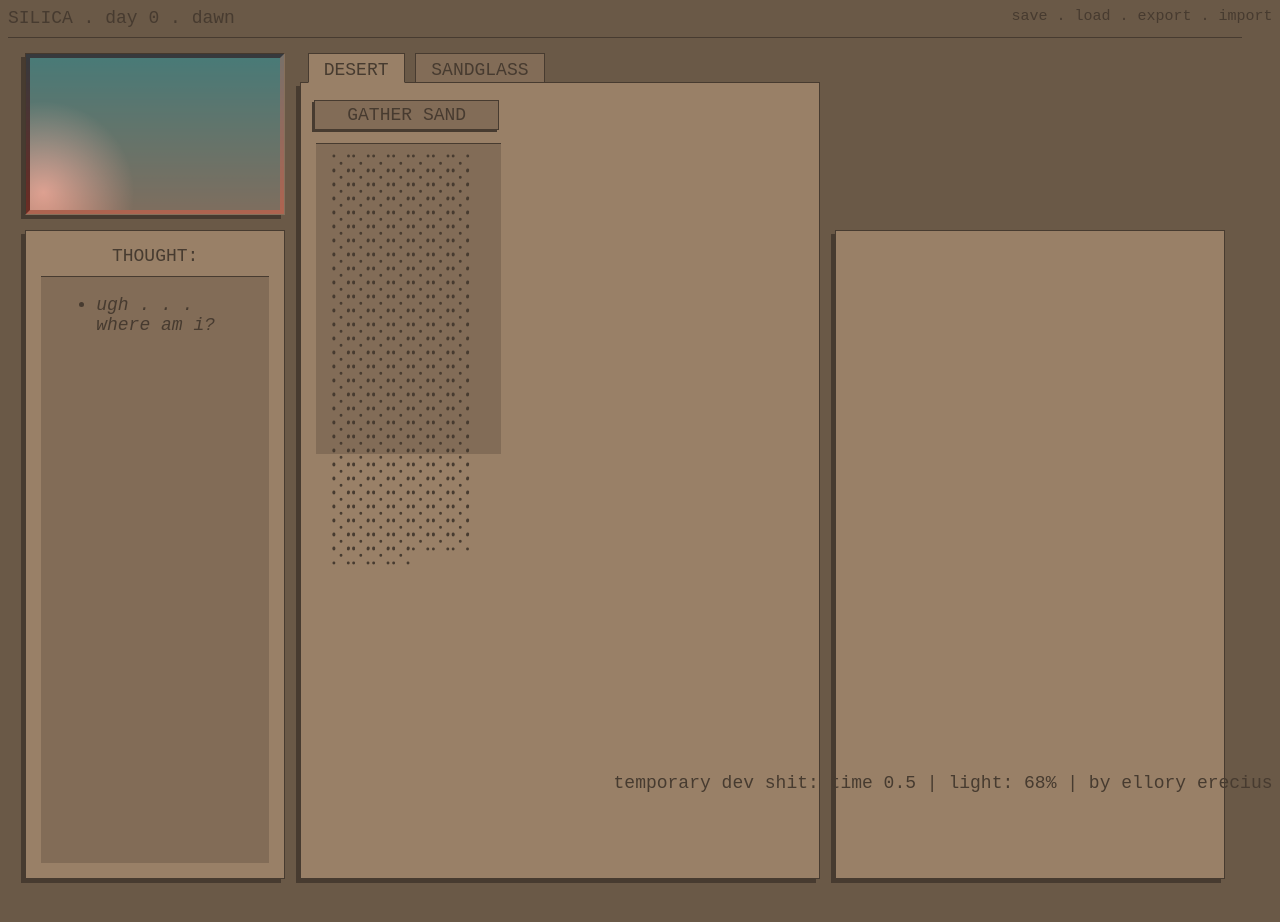
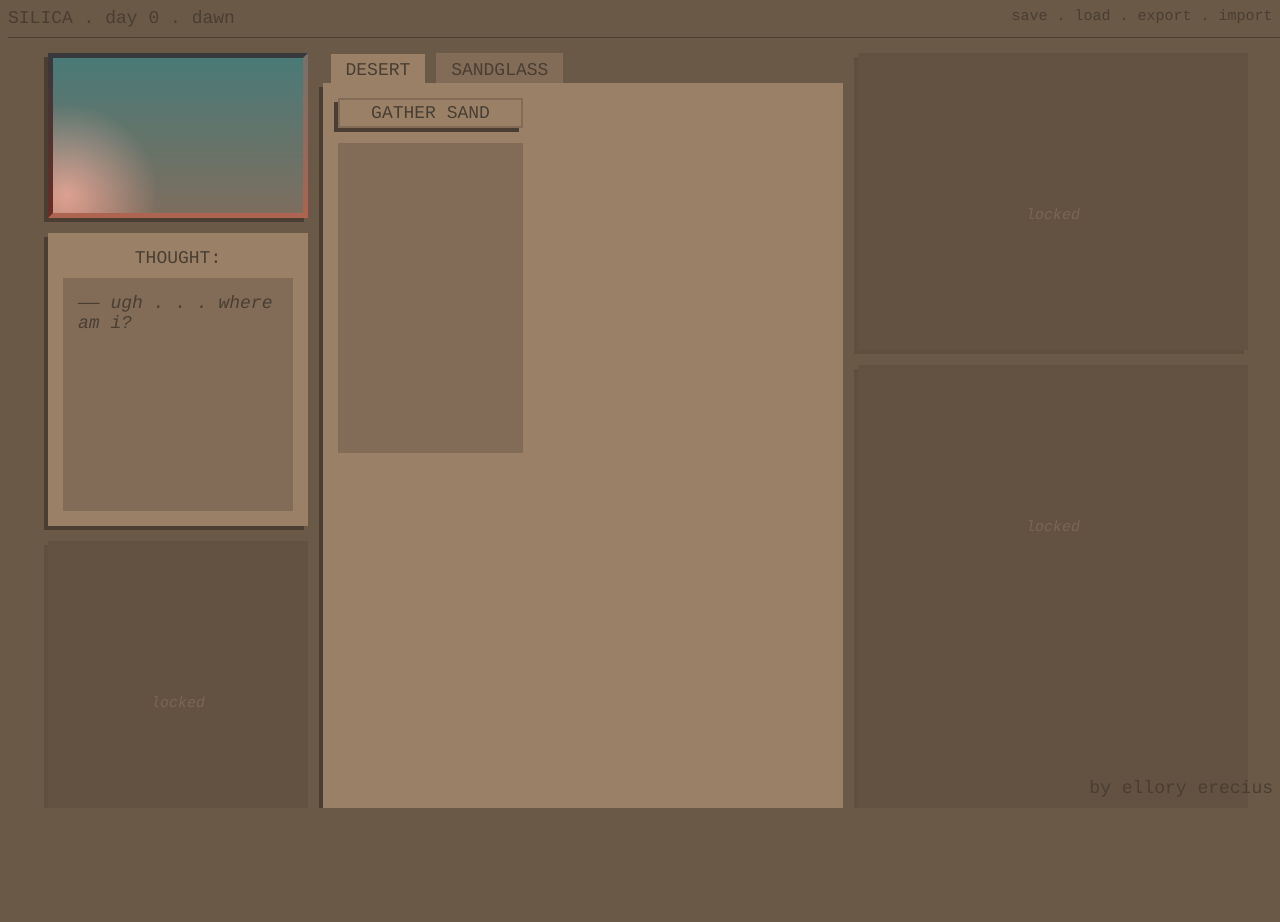
Before and after one commit to eerecius/silica, a plain HTML site: page index.html in a window 1280 px wide. After the commit the page ends 808 px from the top, so only its background shows below. Drawn offline with Linux system fonts and the light colour scheme.

Commit message:
Add files via upload

```diff
--- a/index.html
+++ b/index.html
@@ -15,13 +15,13 @@
 
 SILICA . day <span id = "days"></span> . <span id = "light-phrase"></span>
 
+<hr>
+</header>
 
 <div title = "no functionality yet LOOOL" style = "font-size: smaller; position: absolute; top: 7.5px; right: 7.5px;">
 	save . load . export .  import
+
 </div>
-<hr>
-</header>
-
 <div class = "body-grid">
 
 	<!-- left -->
@@ -36,7 +36,7 @@ SILICA . day <span id = "days"></span> . <span id = "light-phrase"></span>
 
 <div id = "thought" class = "box">
 	<div style = "text-align: center; grid-column: 2 / 3; grid-row: 2 / 3;">THOUGHT:</div>
-	<div class = "in-box" style = "font-style: italic; overflow: hidden; grid-column: 2 / 3; grid-row: 3 / 4;">
+	<div class = "in-box" style = "font-style: italic; overflow: auto; grid-column: 2 / 3; grid-row: 3 / 4;">
 		<div class = "text">
 			<ul>
 			<span id = "thought-array"></span>
@@ -57,8 +57,7 @@ SILICA . day <span id = "days"></span> . <span id = "light-phrase"></span>
 			<div class = "in-box" style = "overflow-wrap: anywhere; font-size: 24px; line-height: 14px; width: 155px; padding: 15px; height: 280px;">
 				<span id = "sand-count"></span>
 			</div>
-
-			<span id = "gather-msg" style = "margin-left: 7.5px; font-style: italic; font-size: 12px;"></span>
+			<span id = "gather-msg" style = "font-style: italic; font-size: 12px;"></span>
 		</div>
 
 		<div id = "sandglass-tab" class = "tab-content text">
@@ -75,14 +74,16 @@ SILICA . day <span id = "days"></span> . <span id = "light-phrase"></span>
 	</div>
 </div>
 
-<div style = "grid-column: 3 / 4; grid-row: 5 / 20;" class = "box">
-</div>
+<div style = "grid-column: 1 / 2; grid-row: 12 / 20; background-color: #56483a; color: #998067; text-align: center; vertical-align: middle; font-size: smaller; font-style: italic; line-height: 325px; opacity: 33%;" class = "box">locked</div>
+
+<div style = "grid-column: 3 / 4; grid-row: 1 / 8; background-color: #56483a; color: #998067; text-align: center; vertical-align: middle; font-size: smaller; font-style: italic; line-height: 325px; opacity: 33%;" class = "box">locked</div>
+
+<div style = "grid-column: 3 / 4; grid-row: 8 / 20; background-color: #56483a; color: #998067; text-align: center; vertical-align: middle; font-size: smaller; font-style: italic; line-height: 325px; opacity: 33%;" class = "box">locked</div>
 
 </div>
 
-
 <footer>
-	temporary dev shit: time <span id = "game-time"></span> | light: <span id = "light-level"></span>% | by ellory erecius
+	by ellory erecius
 </footer>
 
 </body>
--- a/interface.css
+++ b/interface.css
@@ -3,28 +3,30 @@ COLORS:
 main: #998067
 mid: #826c57
 bg: #6a5947
-dark: #473b30
+dark: #4a3e32
 */
 html {
-	height: 98vh;
-	width: 98vw;
+	height: 100vh;
+	width: 100vw;
+	overflow: hidden;
 }
 
 body {
 	height: 100%;
 	width: 100%;
-	font-family: monospace, monospace;
+	font-family: courier, monospace;
 	font-size: 18px;
-	color: #473b30;
+	color: #4a3e32;
 
 	background-color: #6a5947;
-	scrollbar-color: #998067 #826c57;
+	scrollbar-color: #6a5947 #826c57;
+	scrollbar-width: none;
 	cursor: grab;
 	overflow-y: auto;
 	overflow-x: auto;
 
 	display: grid;
-	grid-template-columns: 1fr 5px;
+	grid-template-columns: 1fr;
 	grid-template-rows: 30px 1fr 30px;
 	gap: 15px;
 }
@@ -38,9 +40,9 @@ footer {
 	justify-self: right;
 	grid-column: 1 / 2;
 	grid-row: 3 / 4;
-	position: absolute;
-	bottom: 7.5px;
-	right: 7.5px;
+	position: sticky;
+	bottom: 0;
+	right: 15px;
 }
 
 .body-grid {
@@ -51,26 +53,26 @@ footer {
 	grid-column: 1 / 2;
 	grid-row: 2 / 3;
 	grid-template-columns: 1fr 2fr 1.5fr;
-	grid-template-rows: repeat(20, 1fr);
+	grid-template-rows: repeat(4, 30px) repeat(16, 1fr);
 	gap: 15px;
-	justify-self: top;
+	justify-self: center;
 }
 
 hr {
 	height: 1px;
-	background-color: #473b30;
+	background-color: #4a3e32;
 	border: 0px;
 }
 
 ::selection {
 	color: #998067;
-	background-color: #473b30;
+	background-color: #4a3e32;
 }
 
 .box {
-	border: 1px solid #473b30;
+
 	background-color: #998067;
-	box-shadow: -4px 4px #473b30;
+	box-shadow: -4px 4px #4a3e32;
 	overflow-wrap: anywhere;
 }
 
@@ -81,15 +83,22 @@ hr {
 
 .in-box {
 	background-color: #826c57;
-	border-top: 1px solid #473b30;
+
 }
 
 #thought {
 	grid-column: 1 / 2;
-	grid-row: 5 / 20;
+	grid-row: 5 / 12;
 	display: grid;
 	grid-template-columns: 15px 1fr 15px;
 	grid-template-rows: 15px 30px 1fr 15px;
+}
+
+ul {
+	list-style-type: "—— ";
+	list-style-position: inside;
+	margin: 0;
+	padding: 0px;
 }
 
 #center {
@@ -97,7 +106,7 @@ hr {
 	grid-row: 1 / 20;
 	display: grid;
 	grid-template-columns: 1fr;
-	grid-template-rows: 29px 1fr;
+	grid-template-rows: 30px 1fr;
 }
 
 #center-tabs {
@@ -118,8 +127,8 @@ input[type = "button"]{
 button {
 	font-family: inherit;
 	font-size: inherit;
-	color: #473b30;
-	border: 1px solid #473b30;
+	color: #4a3e32;
+	border: none;
 	height: 30px;
 	background-color: #998067;
 	cursor: grab;
@@ -131,19 +140,20 @@ button:active {
 }
 
 button.normal {
-	box-shadow: -4px 4px #473b30;
+	box-shadow: -4px 4px #4a3e32;
 	margin-bottom: 15px;
+	border: 2px solid #826c57;
 }
 
 button.normal:active {
 	transform: translateY(2px) translateX(-2px);
-	box-shadow: -2px 2px #473b30;
+	box-shadow: -2px 2px #4a3e32;
 }
 
 button.normal:disabled {
 	background-color: #826c57;
 	transform: translateY(2px) translateX(-2px);
-	box-shadow: -2px 2px #473b30
+	box-shadow: -2px 2px #4a3e32
 }
 
 .tab {
@@ -158,8 +168,8 @@ button.normal:disabled {
 	background-color: #826c57;
 	padding-left: 15px;
 	padding-right: 15px;
-	padding-top: 5px;
-	border-bottom: 1px solid #473b30;
+	padding-top: 4px;
+
 	height: 30px;
 }
 
--- a/main.js
+++ b/main.js
@@ -1,5 +1,5 @@
 // resource variables
-let sandCount = 1000;
+let sandCount = 0;
 let sandCap = 1000;
 let reedCount = 0;
 let reedCap = 50;
@@ -8,14 +8,7 @@ let clayCap = 50
 let paperCount = 0;
 
 // thought
-let thoughtArray = [
-	"ugh . . . where am i?",
-	"a desert?. . . what is this SANDGLASS?",
-	"how peculiar. . . it hasn't any SAND in it!",
-	"well, i suppose i shall hold onto it until i find its owner. . .",
-	'<p style = "text-align: center;">SILICA</p>'
-];
-let thoughtArrayDisplay = [];
+let thoughtArray = ["ugh . . . where am i?"];
 let thoughtProg = 0;
 let thoughtProgCache = -1;
 
@@ -140,7 +133,7 @@ function getLightLevel() {
 }
 
 function think(thought) {
-	thoughtArrayDisplay.unshift(thought)
+	thoughtArray.unshift(thought)
 }
 
 function doThoughtProg() {
@@ -151,15 +144,11 @@ function doThoughtProg() {
 	// plot specific
 	if (dayCount === 0) {
 		if (gameTime === 0.5) {
-			thoughtProg += 1;
+			think("a desert. . . and a SANDGLASS?");
 		} else if (gameTime === 1) {
-			thoughtProg += 1;
-		} else if (gameTime === 1.5) {
-			thoughtProg += 1;
-		} else if (gameTime === 2) {
-			thoughtProg += 1;
+			think('<p style = "text-align: center;">SILICA</p>');
 		};
-	};
+	}
 }
 
 // game loop
@@ -172,11 +161,8 @@ function gameLoop() {
 
 	//thought array shit
 	doThoughtProg();
-	if (thoughtProgCache !== thoughtProg) {
-		thoughtArrayDisplay.unshift(thoughtArray[thoughtProg]);
-	};
-	if (thoughtArrayDisplay.length > 15) {
-		thoughtArrayDisplay.splice(15);
+	if (thoughtArray.length > 15) {
+		thoughtArray.splice(15);
 	};
 
 	//gametime shit
@@ -190,11 +176,8 @@ function gameLoop() {
 
 	//passing variables to page
 	document.getElementById("sand-count").innerHTML = numToDots(sandCount);
-	document.getElementById("game-time").innerHTML = gameTime;
 	document.getElementById("days").innerHTML = dayCount;
-	document.getElementById("light-level").innerHTML = (lightLevel * 100).toFixed(0);
-	document.getElementById("thought-array").innerHTML = "<li>" + thoughtArrayDisplay.join("</li><li>") + "</li>";
-	thoughtProgCache = thoughtProg;
+	document.getElementById("thought-array").innerHTML = "<li>" + thoughtArray.join("</li><br><li>") + "</li>";
 };
 
 setTimeout(gameLoop, tickSpeed);
```
